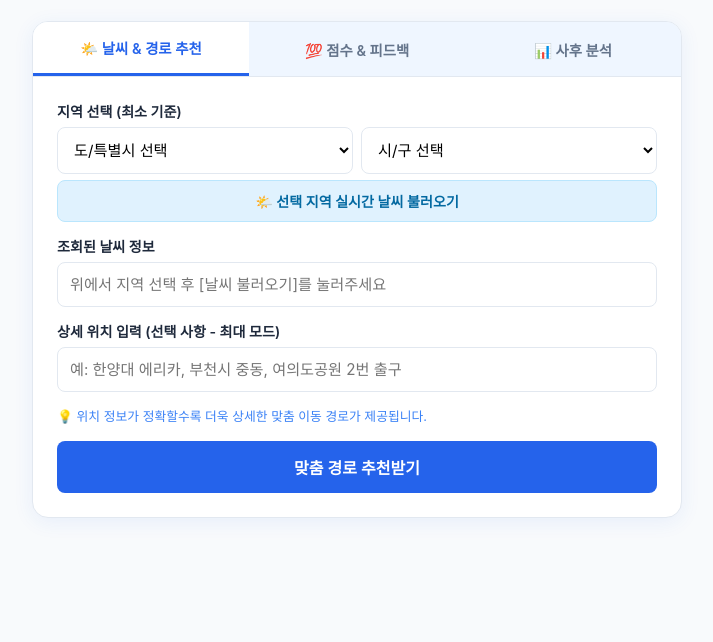
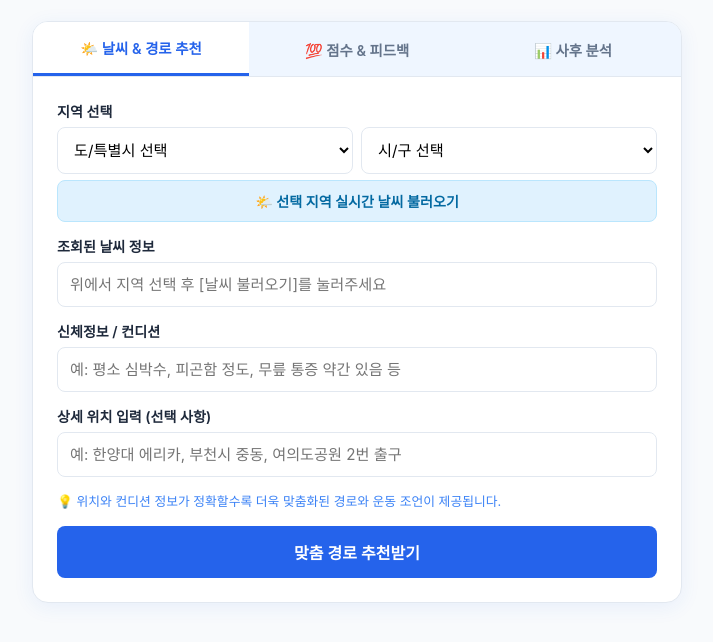
Before and after one commit to Wonyeajun/Erica, a website: page index.html in a window 1280 px wide. Shown: the part 104-746 px from the top of the page, without its empty margins (283-996 px from the left). Drawn offline with Linux system fonts and the light colour scheme.

Commit message:
Update index.html

```diff
--- a/index.html
+++ b/index.html
@@ -83,7 +83,7 @@
 
     <div id="tab-weather" class="tab-content active">
       <div class="form-group">
-        <label>지역 선택 (최소 기준)</label>
+        <label>지역 선택</label>
         <div class="select-row">
           <select id="regionDo" onchange="updateCitySelect()">
             <option value="">도/특별시 선택</option>
@@ -112,11 +112,16 @@
       </div>
 
       <div class="form-group">
-        <label for="detailLocation">상세 위치 입력 (선택 사항 - 최대 모드)</label>
+        <label for="userHealth">신체정보 / 컨디션</label>
+        <input type="text" id="userHealth" placeholder="예: 평소 심박수, 피곤함 정도, 무릎 통증 약간 있음 등">
+      </div>
+
+      <div class="form-group">
+        <label for="detailLocation">상세 위치 입력 (선택 사항)</label>
         <input type="text" id="detailLocation" placeholder="예: 한양대 에리카, 부천시 중동, 여의도공원 2번 출구">
       </div>
 
-      <p class="info-tip">💡 위치 정보가 정확할수록 더욱 상세한 맞춤 이동 경로가 제공됩니다.</p>
+      <p class="info-tip">💡 위치와 컨디션 정보가 정확할수록 더욱 맞춤화된 경로와 운동 조언이 제공됩니다.</p>
 
       <button type="button" class="submit-btn" onclick="requestAI('weather')">맞춤 경로 추천받기</button>
     </div>
@@ -248,15 +253,17 @@
         const doVal = document.getElementById('regionDo').value;
         const cityVal = document.getElementById('regionCity').value;
         const weatherStatus = document.getElementById('weatherStatus').value;
+        const userHealth = document.getElementById('userHealth').value;
         const detailLocation = document.getElementById('detailLocation').value;
 
-        if (!doVal || !cityVal) return alert('최소 지역(도/시 또는 서울/구)을 선택해 주세요!');
+        if (!doVal || !cityVal) return alert('지역(도/시 또는 서울/구)을 선택해 주세요!');
         if (!weatherStatus) return alert('[실시간 날씨 불러오기] 버튼을 눌러 날씨를 조회해 주세요!');
 
         payload = {
           baseRegion: `${doVal} ${cityVal}`,
-          detailLocation: detailLocation.trim(),
-          weatherInfo: weatherStatus
+          weatherInfo: weatherStatus,
+          userHealth: userHealth.trim() || '특별한 사항 없음(보통 컨디션)',
+          detailLocation: detailLocation.trim()
         };
       } else if (type === 'score') {
         const weather = document.getElementById('scoreWeather').value;
```
